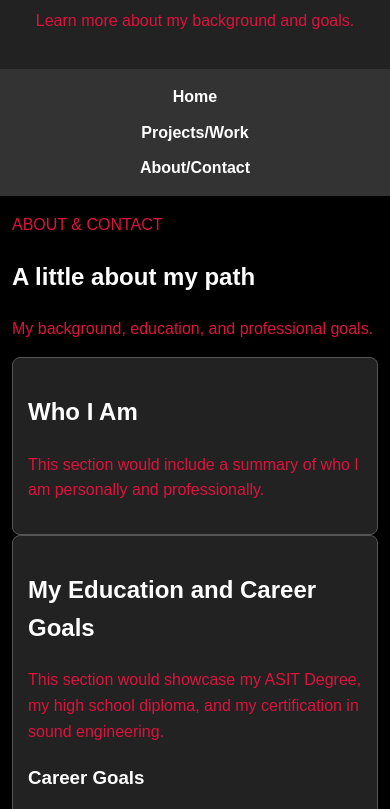
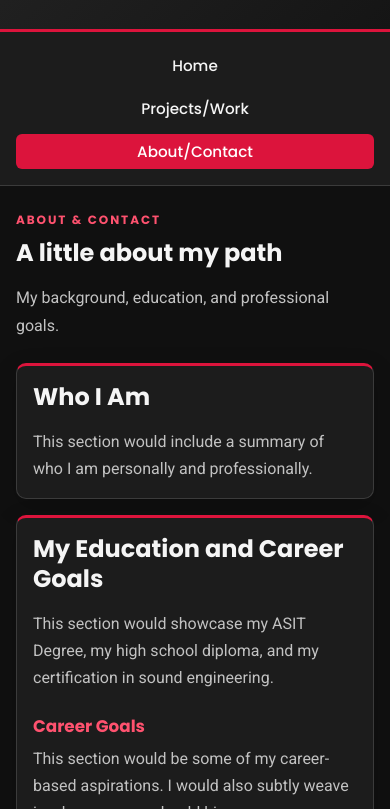
Before and after one commit to mikemorelli126/Morelli_ITWEBSITE_2026_With_CSS, a plain HTML site: page about.html in a window 390 px wide. Shown: the part 148-957 px from the top of the page. Drawn offline with Linux system fonts and the light colour scheme.

Commit message:
Build responsive portfolio styling and page layouts

```diff
--- a/styles.css
+++ b/styles.css
@@ -1,120 +1,254 @@
+/* Michael's IT Portfolio
+   Palette: charcoal, near-black, white, and crimson.
+   Spacing scale: multiples of 8px.
+*/
 
-/* General page settings */
+:root {
+    color-scheme: dark;
+    --color-background: #101010;
+    --color-surface: #1c1c1c;
+    --color-surface-raised: #262626;
+    --color-text: #f5f5f5;
+    --color-muted: #c2c2c2;
+    --color-accent: #dc143c;
+    --color-border: #3b3b3b;
+    --space-1: 8px;
+    --space-2: 16px;
+    --space-3: 24px;
+    --space-4: 32px;
+    --space-5: 40px;
+    --space-6: 48px;
+    --content-width: 1120px;
+}
+
 * {
     box-sizing: border-box;
 }
 
+html {
+    min-width: 320px;
+    scroll-behavior: smooth;
+}
+
 body {
+    min-width: 320px;
     margin: 0;
-    padding: 0;
-    font-family: Arial, sans-serif;
-    background-color: black;
-    color: white;
-    line-height: 1.6;
+    background: var(--color-background);
+    color: var(--color-text);
+    font-family: "Roboto", sans-serif;
+    font-size: 16px;
+    line-height: 1.7;
+}
+
+h1, h2, h3, nav {
+    font-family: "Poppins", sans-serif;
+    line-height: 1.25;
+}
+
+h1, h2, h3, p {
+    margin-top: 0;
+}
+
+h1 {
+    margin-bottom: var(--space-2);
+    font-size: clamp(2rem, 5vw, 3rem);
+    font-weight: 700;
+}
+
+h2 {
+    margin-bottom: var(--space-2);
+    font-size: 1.5rem;
+}
+
+h3 {
+    margin: var(--space-3) 0 var(--space-1);
+    color: #ff526f;
+    font-size: 1.05rem;
+}
+
+p {
+    color: var(--color-muted);
+}
+
+a {
+    color: inherit;
 }
 
 /* Header */
-header {
-    background-color: #222;
-    color: white;
+.site-header {
+    padding: var(--space-6) var(--space-3);
+    background: linear-gradient(135deg, #242424, #151515);
+    border-bottom: 3px solid var(--color-accent);
     text-align: center;
-    padding: 30px 20px;
 }
 
-h1 {
-    color: white;
+.header-inner {
+    width: min(100%, var(--content-width));
+    margin: 0 auto;
 }
 
-/* Navigation using Flexbox */
-nav {
+.eyebrow {
+    margin-bottom: var(--space-1);
+    color: #ff526f;
+    font-family: "Poppins", sans-serif;
+    font-size: 0.75rem;
+    font-weight: 700;
+    letter-spacing: 0.16em;
+}
+
+.banner-description {
+    max-width: 640px;
+    margin: 0 auto;
+    font-size: 1.05rem;
+}
+
+/* These ID selectors style the page-specific banner descriptions. */
+#banner-description1,
+#banner-description2,
+#banner-description3 {
+    color: #dedede;
+}
+
+/* Navigation */
+.site-nav {
     display: flex;
+    flex-wrap: wrap;
     justify-content: center;
     align-items: center;
-    flex-wrap: wrap;
-    gap: 25px;
-    padding: 15px;
-    background-color: #333;
+    gap: var(--space-2) var(--space-4);
+    padding: var(--space-2);
+    background: var(--color-surface);
+    border-bottom: 1px solid var(--color-border);
 }
 
-nav a {
-    color: white;
+.site-nav a {
+    padding: var(--space-1) var(--space-2);
+    border-radius: 6px;
+    color: var(--color-text);
+    font-size: 0.95rem;
+    font-weight: 500;
     text-decoration: none;
-    font-weight: bold;
+    transition: background-color 160ms ease, color 160ms ease;
 }
 
-nav a:hover {
-    color: crimson;
+.site-nav a:hover,
+.site-nav a:focus-visible,
+.site-nav a[aria-current="page"] {
+    background: var(--color-accent);
+    color: #ffffff;
+    outline: none;
 }
 
-/* Main content */
-main {
-    width: min(1100px, calc(100% - 32px));
-    margin: 30px auto;
+/* Main content and responsive card grid */
+.page-content {
+    width: min(calc(100% - 48px), var(--content-width));
+    margin: 0 auto;
+    padding: var(--space-5) 0 var(--space-6);
 }
 
-.white-text {
+.page-intro {
+    margin-bottom: var(--space-4);
+    text-align: center;
+}
+
+.page-intro h2 {
+    font-size: clamp(1.5rem, 3vw, 2rem);
+}
+
+.content-grid {
     display: grid;
     grid-template-columns: repeat(2, minmax(0, 1fr));
-    gap: 20px;
+    gap: var(--space-3);
+    align-items: stretch;
 }
 
-section {
-    background-color: #222;
-    border: 1px solid #555;
-    border-radius: 8px;
-    padding: 20px;
-    min-width: 0;
+.content-grid--three {
+    grid-template-columns: repeat(3, minmax(0, 1fr));
 }
 
-p {
-    color: crimson;
+.content-card {
+    min-width: 0;
+    padding: var(--space-3);
     overflow-wrap: anywhere;
+    background: var(--color-surface);
+    border: 1px solid var(--color-border);
+    border-top: 3px solid var(--color-accent);
+    border-radius: 10px;
+    box-shadow: 0 8px 24px rgb(0 0 0 / 18%);
 }
 
-h2, h3 {
-    color: white;
+.content-card p:last-child {
+    margin-bottom: 0;
 }
 
 /* Footer */
-footer {
-    background-color: #222;
-    color: white;
+.site-footer {
+    padding: var(--space-3) var(--space-2);
+    background: var(--color-surface);
+    border-top: 1px solid var(--color-border);
     text-align: center;
-    padding: 15px;
 }
 
-/* Tablet layout */
+.site-footer p {
+    margin: 0;
+    font-size: 0.9rem;
+}
+
+/* Tablet: tighten spacing while retaining a multi-column layout. */
 @media screen and (max-width: 768px) {
-    .white-text {
-        grid-template-columns: repeat(2, minmax(0, 1fr));
+    .page-content {
+        width: min(calc(100% - 32px), var(--content-width));
+        padding: var(--space-4) 0;
     }
 
-    nav {
-        gap: 15px;
+    .content-grid,
+    .content-grid--three {
+        grid-template-columns: repeat(2, minmax(0, 1fr));
+        gap: var(--space-2);
+    }
+
+    .content-card {
+        padding: var(--space-2);
+    }
+
+    .site-nav {
+        column-gap: var(--space-2);
     }
 }
 
-/* Mobile layout */
+/* Mobile: stack content and navigation for narrow screens. */
 @media screen and (max-width: 600px) {
-    .white-text {
-        grid-template-columns: 1fr;
+    .site-header {
+        padding: var(--space-4) var(--space-2);
     }
 
-    header {
-        padding: 20px 10px;
+    .site-nav {
+        flex-direction: column;
+        gap: var(--space-1);
+        padding: var(--space-2);
     }
 
-    nav {
-        flex-direction: column;
-        gap: 10px;
+    .site-nav a {
+        width: 100%;
+        text-align: center;
     }
 
-    main {
-        width: calc(100% - 24px);
-        margin: 15px auto;
+    .page-content {
+        width: calc(100% - 32px);
+        padding: var(--space-3) 0 var(--space-4);
     }
 
-    section {
-        padding: 15px;
+    .page-intro {
+        margin-bottom: var(--space-3);
+        text-align: left;
+    }
+
+    .content-grid,
+    .content-grid--three {
+        grid-template-columns: minmax(0, 1fr);
+    }
+
+    .content-card {
+        padding: var(--space-2);
     }
 }
```
